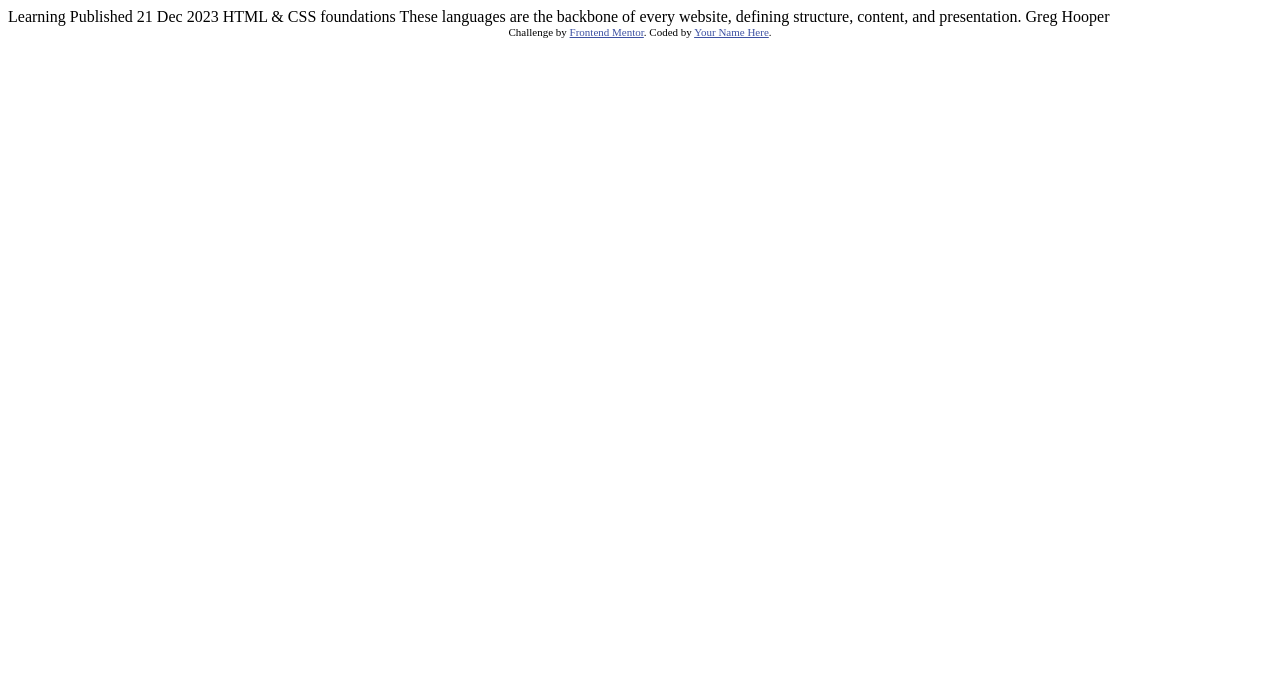
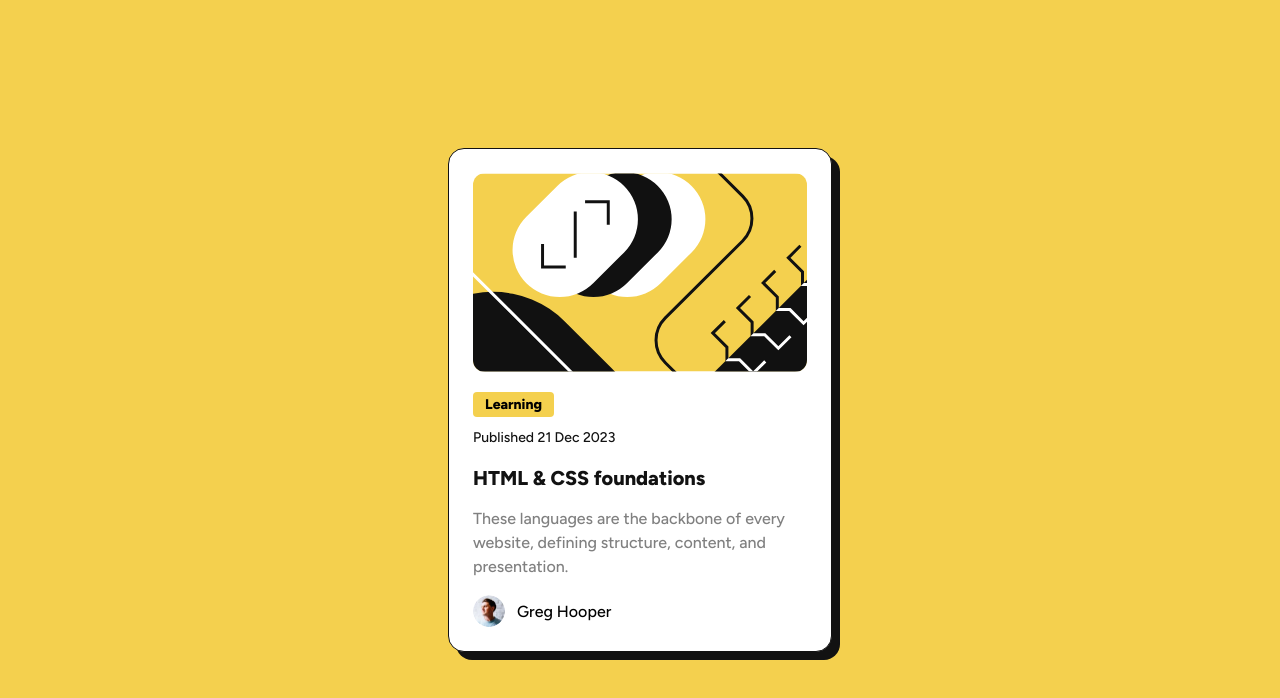
Before and after one commit to YusufBolden/blog-preview-card, a plain HTML site: page index.html in a window 1280 px wide. Drawn offline with Linux system fonts and the light colour scheme; a web font is replaced by a local one.

Commit message:
Updated html & css files, add assets and design direcrtories

```diff
--- a/index.html
+++ b/index.html
@@ -1,33 +1,35 @@
 <!DOCTYPE html>
 <html lang="en">
-<head>
-  <meta charset="UTF-8">
-  <meta name="viewport" content="width=device-width, initial-scale=1.0">
-  <link rel="icon" type="image/png" sizes="32x32" href="./assets/images/favicon-32x32.png">
-  <link rel="stylesheet" href="styles.css">
-  <title>Blog preview card</title>
-
-  <!-- Feel free to remove these styles or customise in your own stylesheet 👍 -->
-  <style>
-    .attribution { font-size: 11px; text-align: center; }
-    .attribution a { color: hsl(228, 45%, 44%); }
-  </style>
-</head>
-<body>
-
-  Learning
-
-  Published 21 Dec 2023
-
-  HTML & CSS foundations
-
-  These languages are the backbone of every website, defining structure, content, and presentation.
-
-  Greg Hooper
-
-  <div class="attribution">
-    Challenge by <a href="https://www.frontendmentor.io?ref=challenge" target="_blank">Frontend Mentor</a>.
-    Coded by <a href="#">Your Name Here</a>.
-  </div>
-</body>
+  <head>
+    <meta charset="UTF-8" />
+    <meta name="viewport" content="width=device-width, initial-scale=1.0" />
+    <title>Blog Preview Card</title>
+    <link rel="stylesheet" href="styles.css" />
+  </head>
+  <body>
+    <article class="card">
+      <img
+        src="./assets/images/illustration-article.svg"
+        alt="Abstract design"
+        class="card-image"
+      />
+      <section class="card-content">
+        <p class="category">Learning</p>
+        <p class="publish-date">Published 21 Dec 2023</p>
+        <h2 class="title"><a href="#">HTML & CSS foundations</a></h2>
+        <p class="description">
+          These languages are the backbone of every website, defining structure,
+          content, and presentation.
+        </p>
+        <div class="author">
+          <img
+            src="./assets/images/image-avatar.webp"
+            alt="Greg Hooper"
+            class="avatar"
+          />
+          <p>Greg Hooper</p>
+        </div>
+      </section>
+    </article>
+  </body>
 </html>
--- a/styles.css
+++ b/styles.css
@@ -1 +1,93 @@
-@import url("https://fonts.googleapis.com/css2?family=Figtree:ital,wght@0,300..900;1,300..900&family=Happy+Monkey&family=Orbitron:wght@400..900&family=Outfit:wght@100..900&display=swap");
+@import url('https://fonts.googleapis.com/css2?family=Figtree:wght@500;800&display=swap');
+
+:root {
+  --yellow: hsl(47, 88%, 63%);
+  --white: hsl(0, 0%, 100%);
+  --black: hsl(0, 0%, 7%);
+  --gray: hsl(0, 0%, 50%);
+  --font-family: 'Figtree', sans-serif;
+}
+
+* {
+  margin: 0;
+  padding: 0;
+  box-sizing: border-box;
+}
+
+body {
+  background-color: hsl(47, 88%, 63%);
+  font-family: Figtree;
+  display: flex;
+  justify-content: center;
+  align-items: center;
+  min-height: 100vh;
+  padding: 1rem;
+}
+
+.card {
+  background-color: hsl(0, 0%, 100%);
+  border: 1px solid hsl(0, 0%, 7%);
+  border-radius: 1rem;
+  padding: 1.5rem;
+  max-width: 384px;
+  box-shadow: 8px 8px 0 hsl(0, 0%, 7%);
+  transition: box-shadow 0.2s ease, transform 0.2s ease;
+}
+
+.card:hover {
+  box-shadow: 12px 12px 0 hsl(0, 0%, 7%);
+  transform: translate(-4px, -4px);
+}
+
+.card-image {
+  width: 100%;
+  border-radius: 0.75rem;
+  margin-bottom: 1rem;
+}
+
+.category {
+  background-color: hsl(47, 88%, 63%);
+  font-weight: 800;
+  font-size: 0.875rem;
+  padding: 0.25rem 0.75rem;
+  border-radius: 0.25rem;
+  display: inline-block;
+  margin-bottom: 0.75rem;
+}
+
+.publish-date {
+  color: hsl(0, 0%, 7%);
+  font-size: 0.875rem;
+  margin-bottom: 1rem;
+}
+
+.title a {
+  font-size: 1.25rem;
+  font-weight: 800;
+  color: hsl(0, 0%, 7%);
+  text-decoration: none;
+  transition: color 0.2s;
+}
+
+.title a:hover {
+  color: var(--yellow);
+}
+
+.description {
+  color: var(--gray);
+  font-size: 1rem;
+  margin: 1rem 0;
+  line-height: 1.5;
+}
+
+.author {
+  display: flex;
+  align-items: center;
+  gap: 0.75rem;
+}
+
+.avatar {
+  width: 32px;
+  height: 32px;
+  border-radius: 50%;
+}
```
Also changed, not shown: assets/fonts/Figtree-Italic-VariableFont_wght.ttf (added), assets/fonts/Figtree-VariableFont_wght.ttf (added), assets/fonts/OFL.txt (added), assets/fonts/README.txt (added), assets/fonts/static/Figtree-ExtraBold.ttf (added), assets/fonts/static/Figtree-Medium.ttf (added), assets/images/favicon-32x32.png (added), assets/images/illustration-article.svg (added), assets/images/image-avatar.webp (added), design/active-states.jpg (added), design/desktop-design.jpg (added), design/mobile-design.jpg (added), preview.jpg (added).
